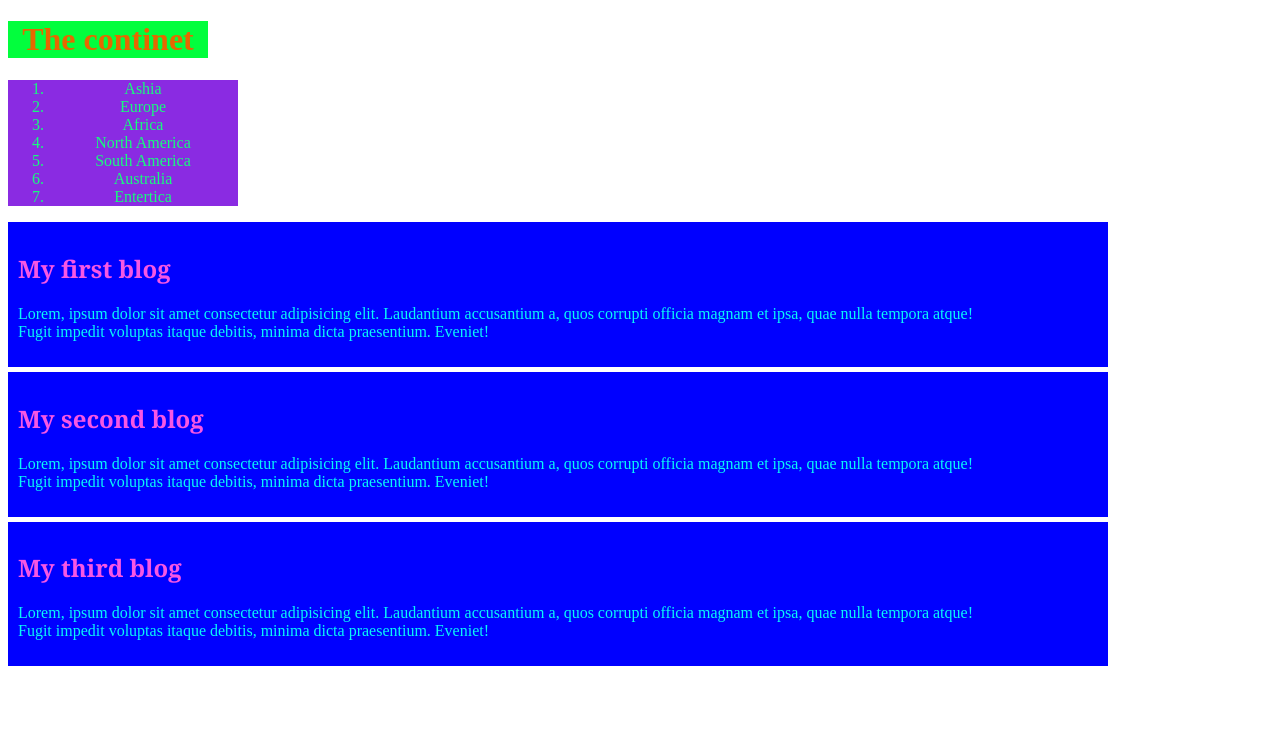
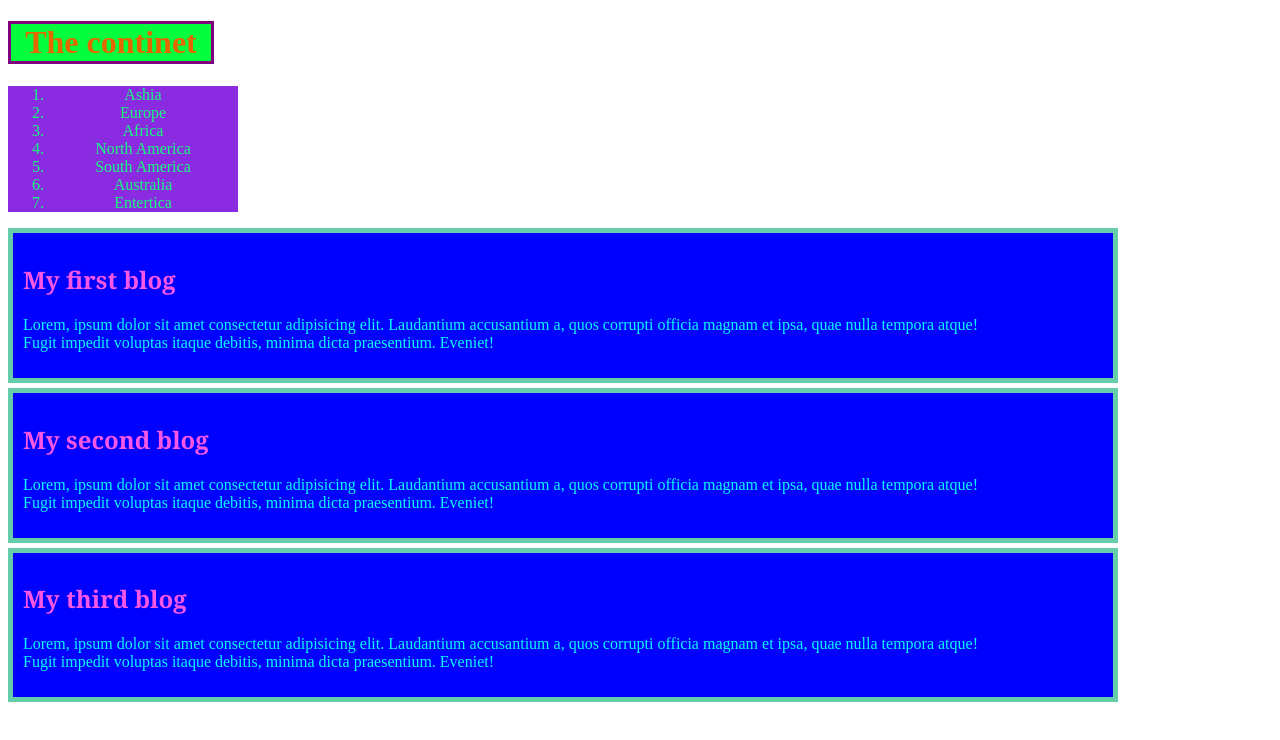
Before and after one commit to alkhabeer15/my-first-github-report, a plain HTML site: page index.html in a window 1280 px wide. Drawn offline with Linux system fonts and the light colour scheme.

Commit message:
added color

```diff
--- a/styles/hi.css
+++ b/styles/hi.css
@@ -4,6 +4,7 @@ div{
     padding: 10px;
     margin-bottom: 5px;
     width: 1080px;
+    border: 5px solid mediumaquamarine;
 }
 ol{
     background-color: blueviolet;
@@ -22,5 +23,6 @@ h1{
     color: hsl(27, 100%, 45%);
     width: 200px;
     text-align: center;
+    border: 3px solid purple;
 
 }
```
